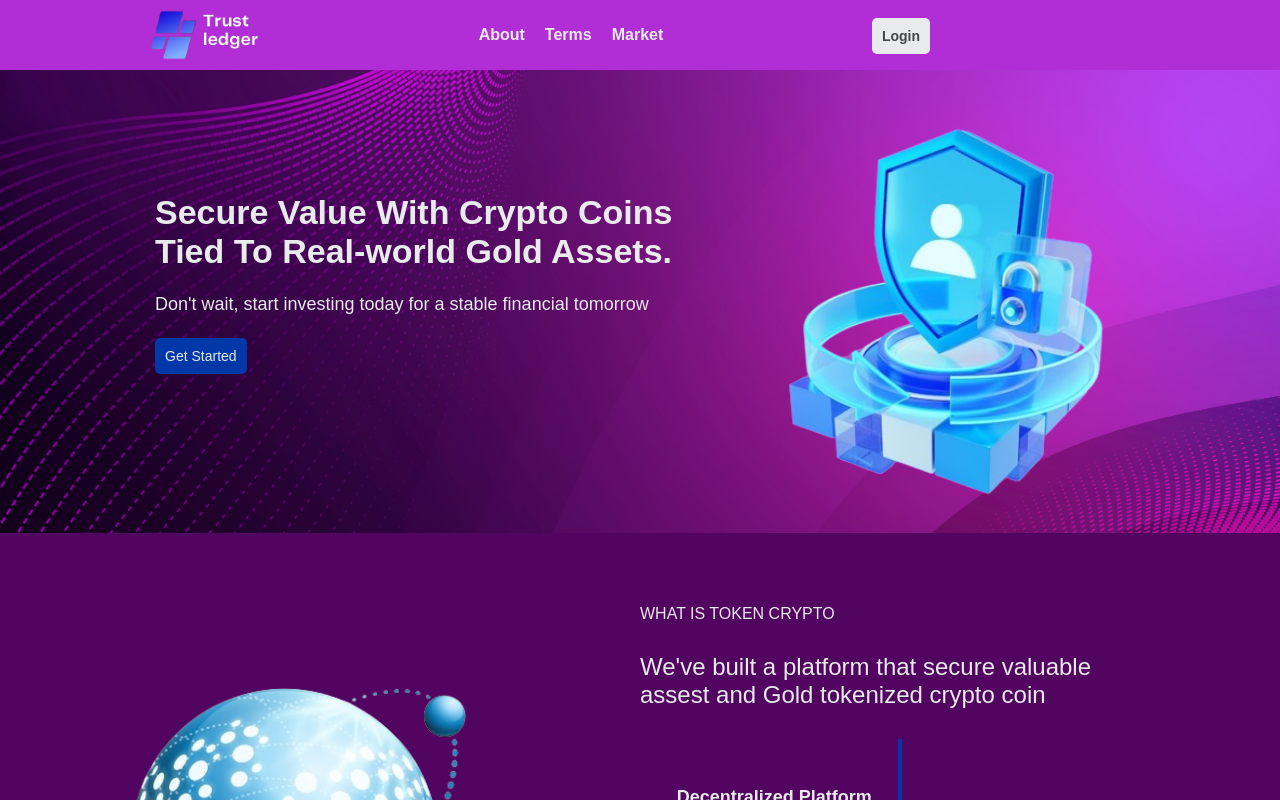
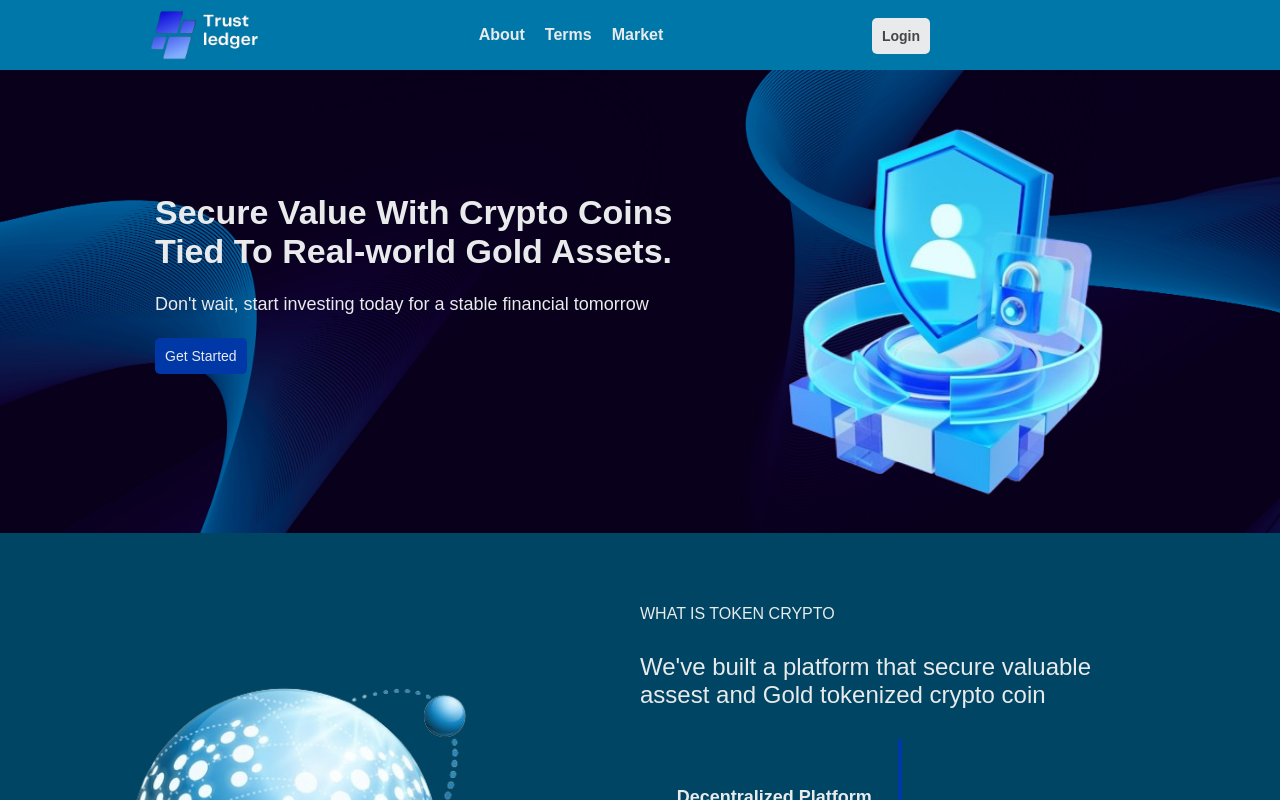
Before and after one commit to ikosong1406/trustledger, a React (Create React App) app: page / in a window 1280 px wide. Shown: the top 800 px of the page. Built offline with nearby package versions, Linux system fonts and the light colour scheme.

Commit message:
modified:   src/images/background.jpg 	modified:   src/styles/Footer.css 	modified:   src/styles/Landing.css

```diff
--- a/src/styles/Footer.css
+++ b/src/styles/Footer.css
@@ -1,20 +1,11 @@
-:root {
-  --blue: #0038a8;
-  --black: #454646;
-  --white: #e8eaeb;
-  --red: #dc2649;
-  --indigo: #510560;
-  --violet: #b12dd6;
-}
-
 .footerrDiv1 {
   height: 60px;
-  background-color: #b12dd6;
+  background-color: var(--violet);
 }
 
 .footerDiv2 {
   justify-content: space-around;
-  background-color: #b12dd6;
+  background-color: var(--violet);
   display: flex;
   padding: 30px;
 }
--- a/src/styles/Landing.css
+++ b/src/styles/Landing.css
@@ -3,8 +3,8 @@
   --black: #454646;
   --white: #e8eaeb;
   --red: #dc2649;
-  --indigo: #510560;
-  --violet: #b12dd6;
+  --indigo: #004664;
+  --violet: #0077a9;
 }
 
 h3 {
```
Also changed, not shown: src/images/background.jpg.
